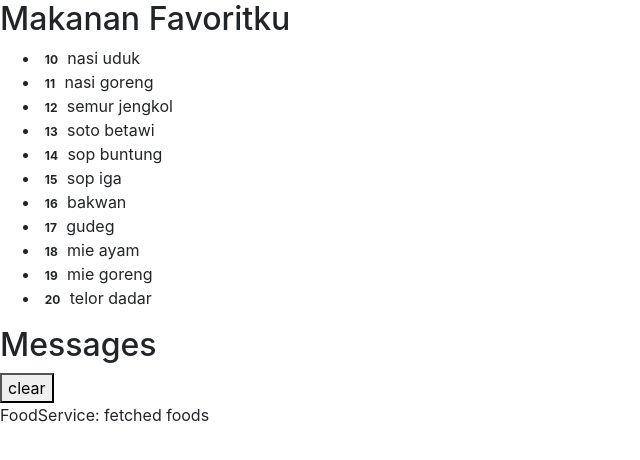
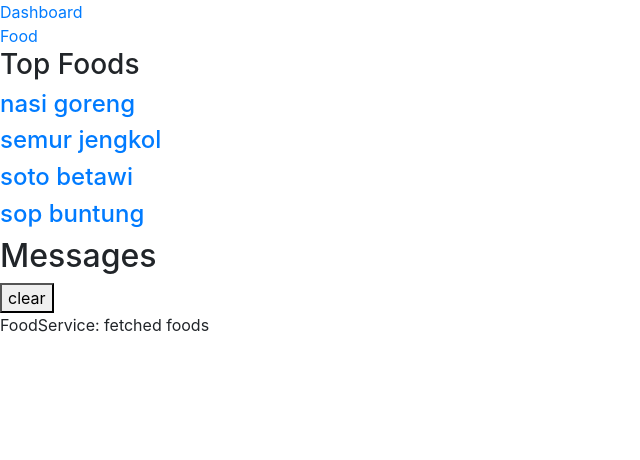
Before and after one commit to geraldprambudi/Tutorial-Angular-2019, an Angular app: page /dashboard in a window 1280 px wide. Before the commit this address led to /. Shown: the top 460 px of the page, without its empty margins (0-640 px from the left). Built offline with nearby package versions, Linux system fonts and the light colour scheme.

Commit message:
#7 routing angular

```diff
--- a/src/app/app-routing.module.ts
+++ b/src/app/app-routing.module.ts
@@ -1,8 +1,18 @@
 import { NgModule } from '@angular/core';
 import { Routes, RouterModule } from '@angular/router';
+import { FoodComponent } from './food/food.component';
+import { DashboardComponent } from './dashboard/dashboard.component';
+import { FoodDetailComponent } from './food-detail/food-detail.component';
 
 
-const routes: Routes = [];
+const routes: Routes = [
+	// nama path bebas localhost:4200/food
+	{ path: '', redirectTo: '/dashboard', pathMatch: 'full' },
+	{ path: 'dashboard', component: DashboardComponent },
+	{ path: 'detail/:id', component: FoodDetailComponent },
+	{ path: 'food', component: FoodComponent },
+
+];
 
 @NgModule({
   imports: [RouterModule.forRoot(routes)],
--- a/src/app/app.component.html
+++ b/src/app/app.component.html
@@ -1,3 +1,7 @@
 <!-- <h1>Selamat datang</h1> -->
-<app-food></app-food>
+<nav>
+	<a routerLink="/dashboard">Dashboard</a><br>
+	<a routerLink="/food">Food</a>
+</nav>
+<router-outlet></router-outlet>
 <app-messages></app-messages>
--- a/src/app/app.module.ts
+++ b/src/app/app.module.ts
@@ -7,14 +7,16 @@ import { FoodComponent } from './food/food.component';
 
 import { FormsModule } from '@angular/forms';
 import { FoodDetailComponent } from './food-detail/food-detail.component';
-import { MessagesComponent } from './messages/messages.component'; // Tambahkan forms module(1)
+import { MessagesComponent } from './messages/messages.component';
+import { DashboardComponent } from './dashboard/dashboard.component'; // Tambahkan forms module(1)
 
 @NgModule({
   declarations: [
     AppComponent,
     FoodComponent,
     FoodDetailComponent,
-    MessagesComponent
+    MessagesComponent,
+    DashboardComponent
   ],
   imports: [
     BrowserModule,
--- /dev/null
+++ b/src/app/dashboard/dashboard.component.html
@@ -0,0 +1,9 @@
+<h3>Top Foods</h3>
+<div class="grid grid-pad">
+	 <a *ngFor="let laper of lapers" class="col-1-4"
+    routerLink="/detail/{{laper.id}}">
+  <div class="module laper">
+    <h4>{{laper.name}}</h4>
+  </div>
+</a>
+</div>
--- /dev/null
+++ b/src/app/dashboard/dashboard.component.ts
@@ -0,0 +1,25 @@
+import { Component, OnInit } from '@angular/core';
+import { Foods } from '../foods'; // tambahkan ini import foods.ts
+import { FoodService } from '../food.service';
+
+@Component({
+  selector: 'app-dashboard',
+  templateUrl: './dashboard.component.html',
+  styleUrls: ['./dashboard.component.css']
+})
+export class DashboardComponent implements OnInit {
+
+	lapers: Foods[] = [];
+
+  constructor(private foodService: FoodService) { }
+
+  ngOnInit() {
+  	this.getFoods();
+  }
+
+  getFoods(): void {
+  	this.foodService.getFoods()
+  		.subscribe(lapers => this.lapers = lapers.slice(1, 5));
+  }
+
+}
--- a/src/app/food-detail/food-detail.component.html
+++ b/src/app/food-detail/food-detail.component.html
@@ -1,13 +1,14 @@
 <!-- tidam menggunakan bootstrap -->
 <div *ngIf="laper">
-	<h2>{{ laper.name | uppercase }} Details</h2>
-	<div><span>id: </span>{{ laper.id }}</div>
-
-	<div>
-		<label>Name:<input [(ngModel)]="laper.name" placeholder="name"/></label>
-	</div>
+  <h2>{{laper.name | uppercase}} Details</h2>
+  <div><span>id: </span>{{laper.id}}</div>
+  <div>
+    <label>name:
+      <input [(ngModel)]="laper.name" placeholder="name"/>
+    </label>
+  </div>
+  <button (click)="goBack()">go back</button>
 </div>
-
 
 <!-- menggunakan bootstrap
 <div class="pt-3 pl-4" *ngIf="laper">
--- a/src/app/food-detail/food-detail.component.ts
+++ b/src/app/food-detail/food-detail.component.ts
@@ -1,7 +1,11 @@
 // tambahkan INPUT
-import { Component, OnInit, Input } from '@angular/core';
+import { Component, OnInit } from '@angular/core';
 // Tambahkan Foods dari foods
 import { Foods } from '../foods';
+import { ActivatedRoute } from '@angular/router';
+import { Location } from '@angular/common';
+
+import { FoodService }  from '../food.service';
 
 @Component({
   selector: 'app-food-detail',
@@ -9,12 +13,25 @@ import { Foods } from '../foods';
   styleUrls: ['./food-detail.component.css']
 })
 export class FoodDetailComponent implements OnInit {
-  	// Tambahkan ini
-	@Input() laper: Foods;
 
-  constructor() { }
+	laper: Foods;
 
-  ngOnInit() {
+   constructor(
+    private route: ActivatedRoute,
+    private foodService: FoodService,
+    private location: Location
+  ) {}
+
+  ngOnInit(): void {
+    this.getFood();
   }
 
+  getFood(): void {
+    const id = +this.route.snapshot.paramMap.get('id');
+    this.foodService.getFood(id).subscribe(laper => this.laper = laper);
+  }
+
+  goBack(): void {
+    this.location.back();
+  }
 }
--- a/src/app/food.service.ts
+++ b/src/app/food.service.ts
@@ -20,4 +20,10 @@ export class FoodService {
   	this.messageService.add('FoodService: fetched foods');
   	return of(LAPERS);
   }
+
+
+  getFood(id: number): Observable<Foods> {
+  	this.messageService.add(`Hero service: fetched food id=${id}`);
+  	return of(LAPERS.find(laper => laper.id === id));
+  }
 }
--- a/src/app/food/food.component.html
+++ b/src/app/food/food.component.html
@@ -1,13 +1,12 @@
 <!-- tidak menggunaakan bootstrap -->
 <h2>Makanan Favoritku</h2>
 <ul class="lapers">
-  <li *ngFor="let laper of lapers" [class.selected]="laper === selectedLaper" (click)="onSelect(laper)">
-    <span class="badge">{{laper.id}}</span> {{laper.name}}
+  <li *ngFor="let laper of lapers">
+    <a routerLink="/detail/{{laper.id}}">
+      <span class="badge">{{laper.id}}</span> {{laper.name}}
+    </a>
   </li>
 </ul>
-
-<app-food-detail [laper]="selectedLaper"></app-food-detail>
-
 
 <!-- menggunakan bootstrap
 <div class="container">
--- a/src/app/food/food.component.ts
+++ b/src/app/food/food.component.ts
@@ -14,15 +14,15 @@ export class FoodComponent implements OnInit {
 	// lapers = LAPERS;  ambil variabel LAPERS dari makanan-indo.ts
 
 	// tambahkan yang dibawah ini ya
-	selectedLaper: Foods; // Foods diambil dari foods.ts
+	// selectedLaper: Foods;  Foods diambil dari foods.ts
 
 	// let laper of lapers
 	lapers: Foods[];
 
 	// laper diambil dari *ngFor food.component.html
-	onSelect(laper: Foods): void {
-		this.selectedLaper = laper;
-	}
+	// onSelect(laper: Foods): void {
+	// 	this.selectedLaper = laper;
+	// }
 
 
   constructor(private foodService: FoodService) { }
@@ -36,8 +36,7 @@ export class FoodComponent implements OnInit {
   // }
 
   getFoods(): void {
-  	this.foodService.getFoods()
-  		.subscribe(lapers => this.lapers = lapers);
+  	this.foodService.getFoods().subscribe(lapers => this.lapers = lapers);
   }
 
 }
```
Also changed, not shown: src/app/dashboard/dashboard.component.css (added), 1 other file (tests, documents, lock files or other folders).
